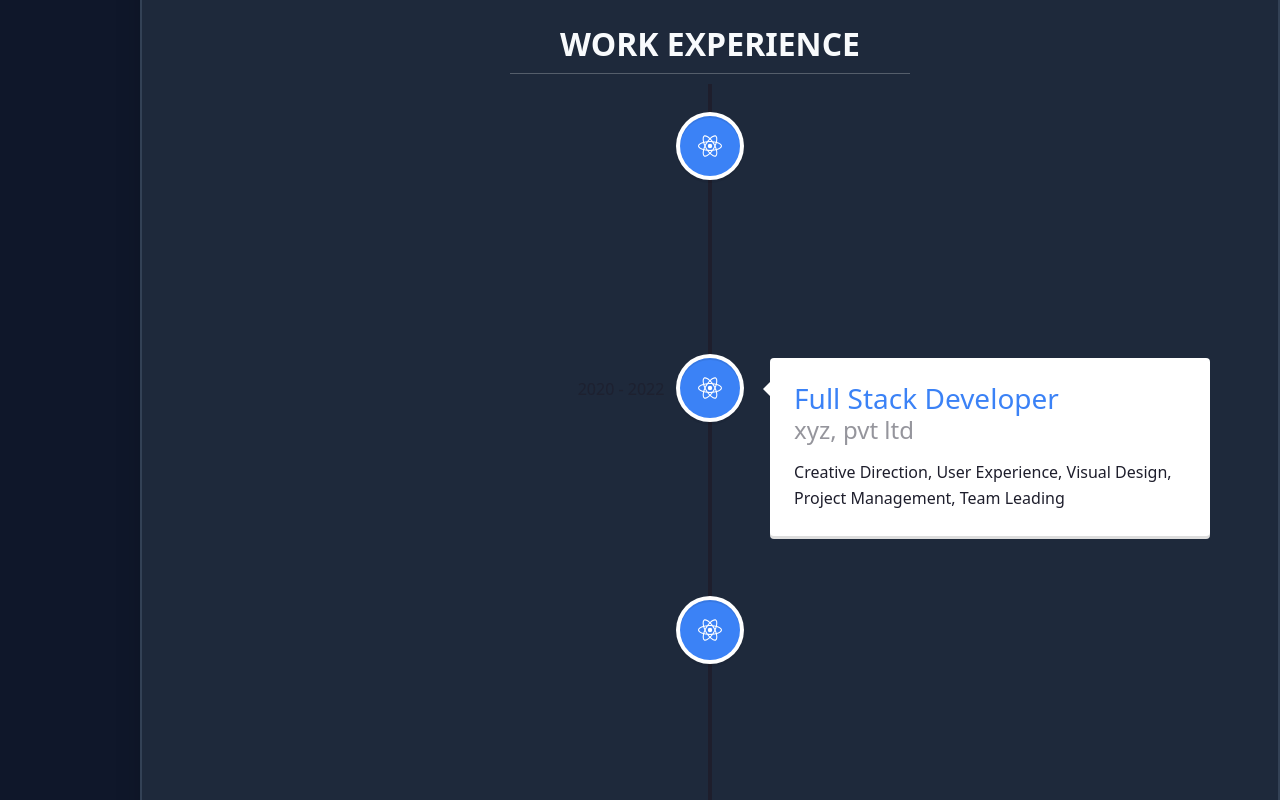
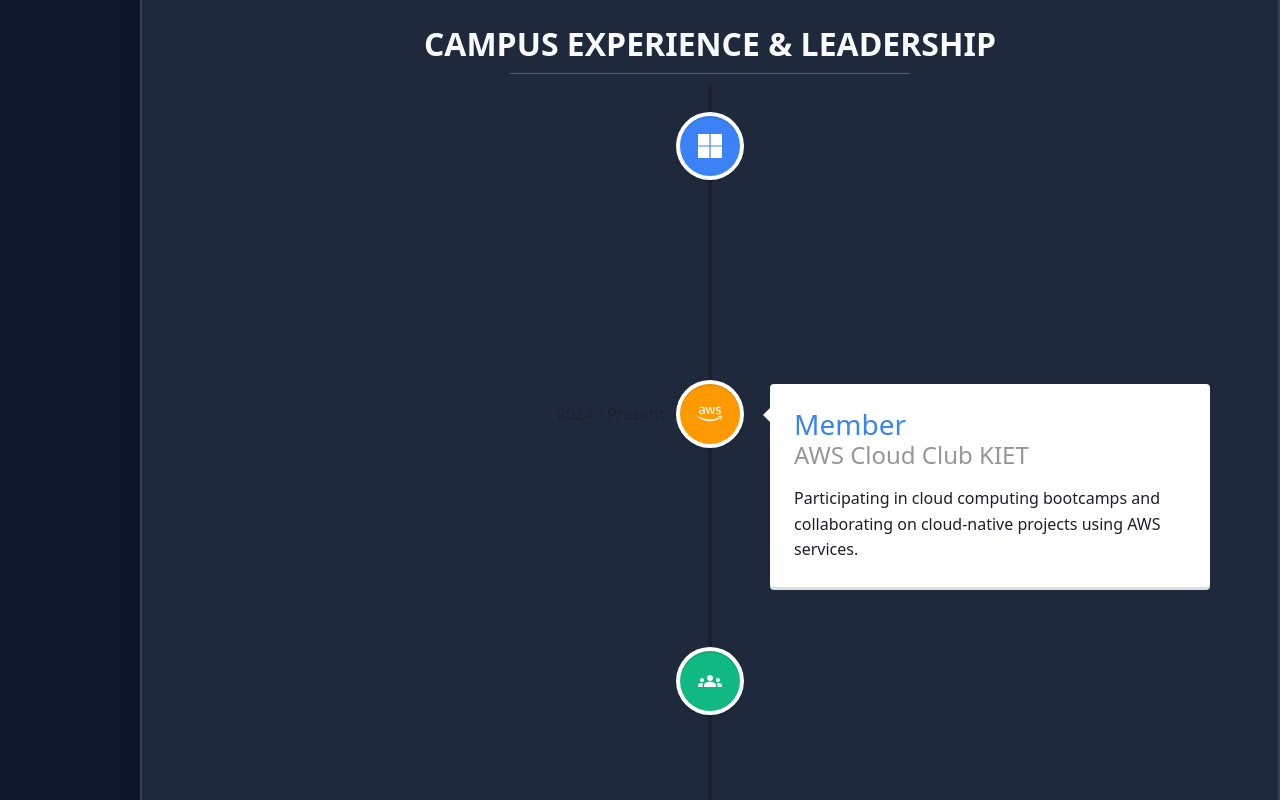
Before and after one commit to akshit-max/PORTFOLIO-APP, a React (Create React App) app: page / in a window 1280 px wide. Shown: the part 3460-4260 px from the top of the page. Built offline with nearby package versions, Linux system fonts and the light colour scheme.

Commit message:
Refactor Work component to include campus experience

```diff
--- a/src/Work/Work.js
+++ b/src/Work/Work.js
@@ -1,12 +1,14 @@
 import React from "react";
-import { SiReact } from "react-icons/si";
+import { SiReact, SiAmazonaws, SiMicrosoft } from "react-icons/si";
+import { MdGroups } from "react-icons/md";
 import {
   VerticalTimeline,
   VerticalTimelineElement,
 } from "react-vertical-timeline-component";
-import { Fade, Zoom, Slide, Bounce, Rotate, LightSpeed} from "react-awesome-reveal";
+import { Bounce } from "react-awesome-reveal";
 import "react-vertical-timeline-component/style.min.css";
 import "./Work.css";
+
 const WorkExp = () => {
   return (
     <>
@@ -14,73 +16,62 @@
         <div className="work" id="work">
           <div className="container work-exp">
             <h2 className="col-12 mt-3 mb-1 text-center text-uppercase">
-            Work Experience
+              Campus Experience & Leadership
             </h2>
             <hr />
             <VerticalTimeline lineColor="#1e1e2c">
+
+              {/* MLSA Role */}
               <VerticalTimelineElement
                 className="vertical-timeline-element--work"
                 contentStyle={{ background: "white", color: "#1e1e2c" }}
-              contentArrowStyle={{
-                borderRight: "7px solid  white",
-              }}
-              date="2023 - present"
+                contentArrowStyle={{ borderRight: "7px solid white" }}
+                date="2024 - Present"
                 iconStyle={{ background: "#3B82F6", color: "#fff" }}
-              icon={<SiReact />}
+                icon={<SiMicrosoft />}
               >
-              <h3 className="vertical-timeline-element-title">
-                Full Stack Developer
-              </h3>
-              <h4 className="vertical-timeline-element-subtitle">
-                xyz, pvt ltd
-              </h4>
+                <h3 className="vertical-timeline-element-title">DSA Coordinator</h3>
+                <h4 className="vertical-timeline-element-subtitle">MLSA KIET</h4>
                 <p>
-                Creative Direction, User Experience, Visual Design, Project
-                Management, Team Leading
+                  Organizing coding contests, mentoring peers in Data Structures and Algorithms,
+                  and managing technical workshops for the student community.
                 </p>
               </VerticalTimelineElement>
+
+              {/* AWS Club Role */}
               <VerticalTimelineElement
                 className="vertical-timeline-element--work"
                 contentStyle={{ background: "white", color: "#1e1e2c" }}
-              contentArrowStyle={{
-                borderRight: "7px solid  white",
-              }}
-              date="2020 - 2022"
-              iconStyle={{ background: "#3B82F6", color: "#fff" }}
-              icon={<SiReact />}
+                contentArrowStyle={{ borderRight: "7px solid white" }}
+                date="2024 - Present"
+                iconStyle={{ background: "#FF9900", color: "#fff" }}
+                icon={<SiAmazonaws />}
               >
-              <h3 className="vertical-timeline-element-title">
-                Full Stack Developer
-              </h3>
-              <h4 className="vertical-timeline-element-subtitle">
-                xyz, pvt ltd
-              </h4>
+                <h3 className="vertical-timeline-element-title">Member</h3>
+                <h4 className="vertical-timeline-element-subtitle">AWS Cloud Club KIET</h4>
                 <p>
-                Creative Direction, User Experience, Visual Design, Project
-                Management, Team Leading
+                  Participating in cloud computing bootcamps and collaborating on
+                  cloud-native projects using AWS services.
                 </p>
               </VerticalTimelineElement>
+
+              {/* NSS Role */}
               <VerticalTimelineElement
                 className="vertical-timeline-element--work"
                 contentStyle={{ background: "white", color: "#1e1e2c" }}
-              contentArrowStyle={{
-                borderRight: "7px solid  white",
-              }}
-              date="2018 - 2020"
-              iconStyle={{ background: "#3B82F6", color: "#fff" }}
-              icon={<SiReact />}
+                contentArrowStyle={{ borderRight: "7px solid white" }}
+                date="2024 - Present"
+                iconStyle={{ background: "#10B981", color: "#fff" }}
+                icon={<MdGroups />}
               >
-              <h3 className="vertical-timeline-element-title">
-                Full Stack Developer
-              </h3>
-              <h4 className="vertical-timeline-element-subtitle">
-                xyz, pvt ltd
-              </h4>
+                <h3 className="vertical-timeline-element-title">NSS Volunteer</h3>
+                <h4 className="vertical-timeline-element-subtitle">NSS KIET</h4>
                 <p>
-                Creative Direction, User Experience, Visual Design, Project
-                Management, Team Leading
+                  Engaging in social welfare projects and community service initiatives
+                  organized by the National Service Scheme unit of KIET.
                 </p>
               </VerticalTimelineElement>
+
             </VerticalTimeline>
           </div>
         </div>
```
Lines whose indentation alone changed are shown as unchanged.
